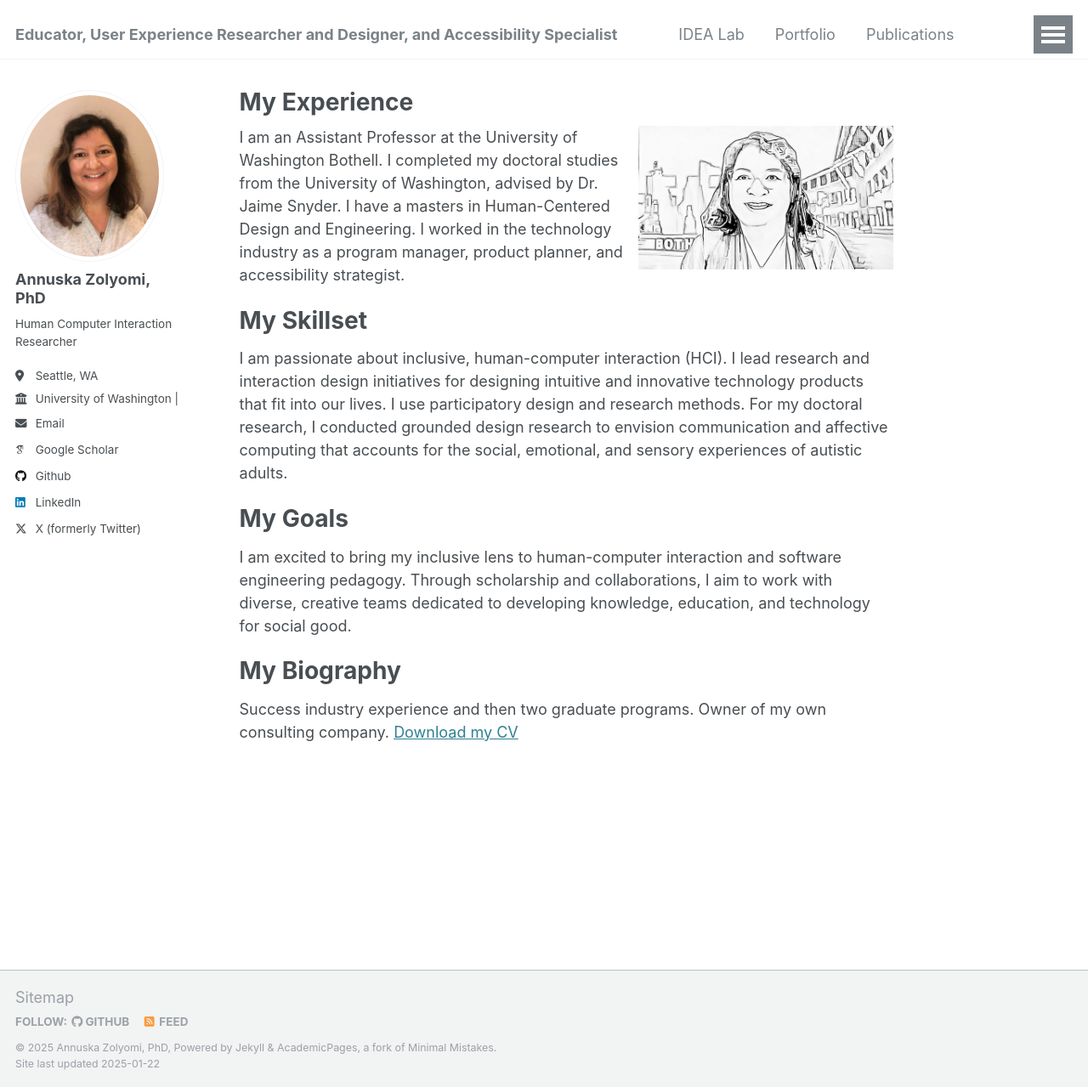
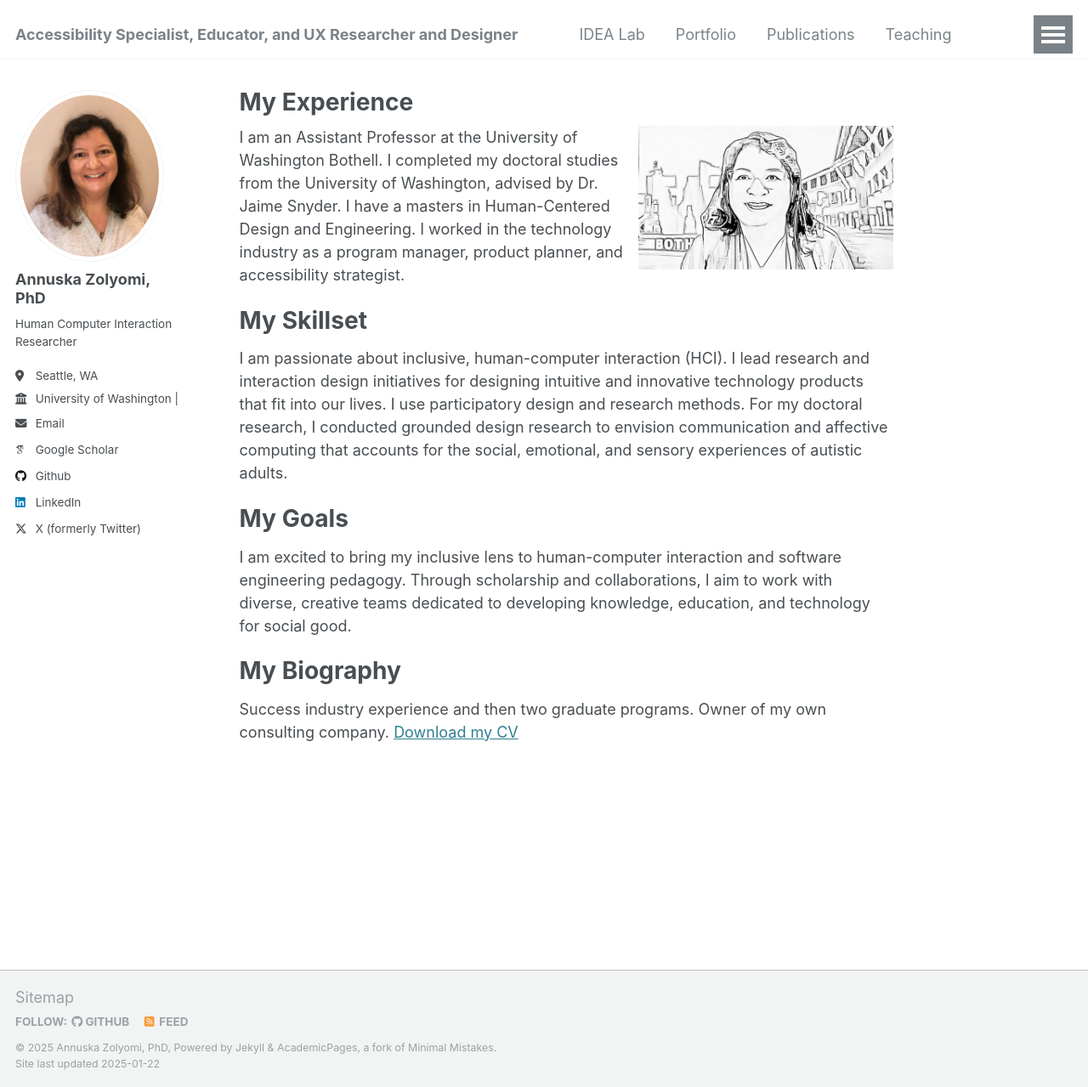
Before and after one commit to danper2024/APT, a Jekyll site: the page built from _pages/about.md, in a window 1280 px wide and 1279 px high. Shown: the whole window at 85% size. Built offline with Jekyll 4.4.1, drawn with Linux system fonts in a browser that asks for light colours; some web fonts are replaced.

Commit message:
Update _config.yml
Signed-off-by: danper2024 <dan.perkins@outlook.com>

```diff
--- a/_config.yml
+++ b/_config.yml
@@ -8,7 +8,7 @@
 
 # Basic Site Settings
 locale                   : "en-US"
-title                    : "Educator, User Experience Researcher and Designer, and Accessibility Specialist"
+title                    : "Accessibility Specialist, Educator, and UX Researcher and Designer"
 title_separator          : "-"
 name                     : &name "Annuska Zolyomi, PhD"
 description              : &description "personal description"
```
